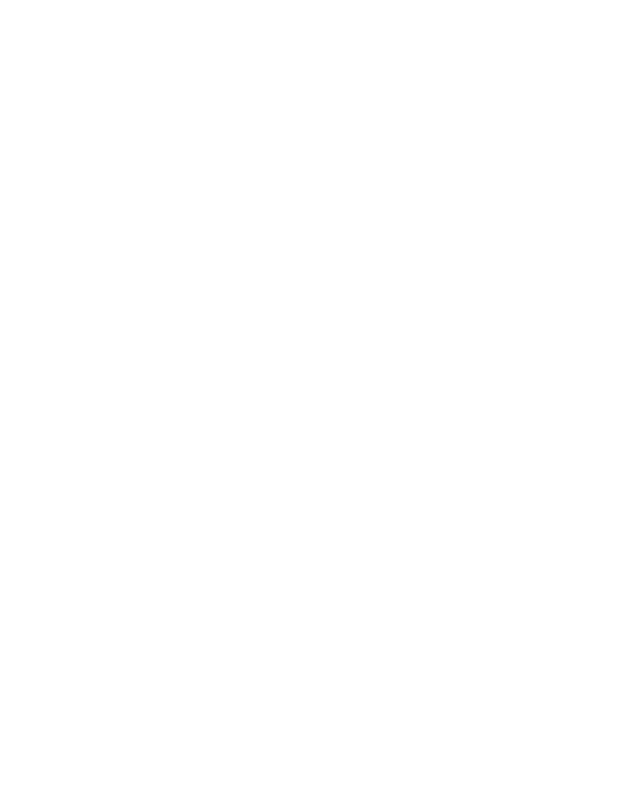
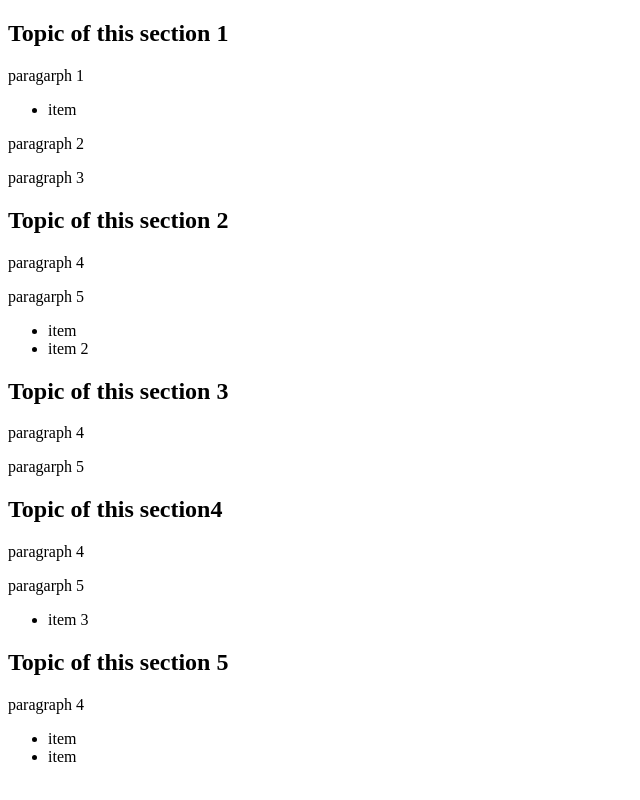
Before and after one commit to amsyemen/microverse_alex, a plain HTML site: page index.html in a window 1280 px wide. Shown: the whole page, without its empty margins (0-640 px from the left). Drawn offline with Linux system fonts and the light colour scheme.

Commit message:
documentation

```diff
--- a/index.html
+++ b/index.html
@@ -1,26 +1,67 @@
 <!DOCTYPE html>
 <html lang="en">
   <head>
-    <meta charset="UTF-8">
+    <meta charset="UTF-8" />
     <title>Fork Me! FCC: Test Suite Template</title>
-    <link rel="stylesheet" href="css/style.css">
+    <link rel="stylesheet" href="css/style.css" />
   </head>
 
   <body>
+    <nav id="navbar"></nav>
+    <main id="main-doc">
+      <section class="main-section">
+        <header id="section_1">
+          <h1>Topic of this section 1</h1>
+        </header>
+        <p>paragarph 1</p>
+        <ul>
+          <li>item</li>
+        </ul>
+        <p>paragraph 2</p>
+        <p>paragraph 3</p>
+      </section>
+      <section class="main-section">
+        <header id="section_2">
+          <h1>Topic of this section 2</h1>
+        </header>
+        <p>paragraph 4</p>
+        <p>paragarph 5</p>
+        <ul>
+          <li>item</li>
+          <li>item 2</li>
+        </ul>
+      </section>
+      <section class="main-section">
+        <header id="section_3">
+          <h1>Topic of this section 3</h1>
+        </header>
+        <p>paragraph 4</p>
+        <p>paragarph 5</p>
+      </section>
+      <section class="main-section">
+        <header id="section_4">
+          <h1>Topic of this section4</h1>
+        </header>
+        <p>paragraph 4</p>
+        <p>paragarph 5</p>
+        <ul>
+          <li>item 3</li>
+        </ul>
+      </section>
+      <section class="main-section">
+        <header id="section_5">
+          <h1>Topic of this section 5</h1>
+        </header>
+        <p>paragraph 4</p>
+        <ul>
+          <li>item</li>
+          <li>item</li>
+        </ul>
+      </section>
+    </main>
+
     <script src="https://cdn.freecodecamp.org/testable-projects-fcc/v1/bundle.js"></script>
 
-    <!--
-
-    Hello Camper!
-
-    For now, the test suite only works in Chrome!
-    Please read the README below in the JS Editor before beginning.
-    Feel free to delete this message once you have read it.
-    Good luck and Happy Coding!
-
-    - The freeCodeCamp Team
-
-    -->
-    <script  src="js/index.js"></script>
+    <script src="js/index.js"></script>
   </body>
 </html>
```
